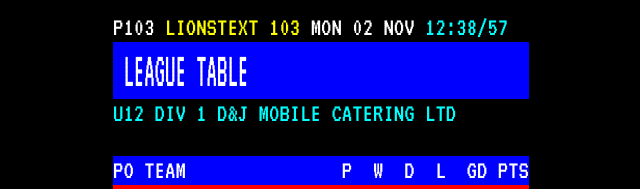
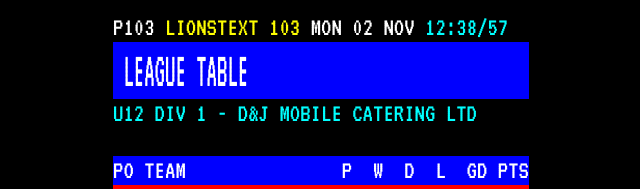
Before and after one commit to jammyguk/llafc, a plain HTML site: page index.html in a window 1280 px wide. Both pictures are taken after a click on the button "TABLE". Shown: the top 189 px of the page, without its empty margins (319-959 px from the left). Drawn offline with Linux system fonts and the light colour scheme.

Commit message:
Fix HTML structure and update league table title

```diff
--- a/index.html
+++ b/index.html
@@ -63,6 +63,11 @@ const lshort=(id,L)=>{
   const m=/^u(\d+)-div(\d+)$/i.exec(id)||/\bU(\d+)\s+DIV(?:ISION)?\s*(\d+)/i.exec(lname(L));
   return m?`U${m[1]} DIV ${m[2]}`:U(lname(L)||id);};
 const lorder=(id,L)=>{const m=/^U(\d+) DIV (\d+)$/.exec(lshort(id,L));return m?(+m[1])*1000+(+m[2]):1e9;};
+// Table page title: "U12 DIV 1 - D&J MOBILE CATERING LTD" (just "U12 DIV 2" when there is no sponsor).
+const ltitle=(id,L)=>{
+  const full=U(lname(L)), short=lshort(id,L);
+  const rest=full.replace(/^U\d+\s+DIV(?:ISION)?\s*\d+\s*[-:]?\s*/,"").trim();
+  return (rest&&rest!==full)?short+" - "+rest:short;};
 // Word-wrap text to a width, so long names run on to a second line instead of being cut off.
 function wrapText(t,w){const out=[];let line="";
   String(t).split(/\s+/).forEach(word=>{if(!word)return;
@@ -237,7 +242,7 @@ function page(p){
     });
   }
   if(p==103){
-    h+=dh("LEAGUE TABLE")+lines(LN,"c")+ln("");
+    h+=dh("LEAGUE TABLE")+lines(ltitle(STATE.league,RAW.leagues[STATE.league]),"c")+ln("");
     const hasGd=!(DATA.table[0]&&DATA.table[0].noGd);
     const nw=hasGd?17:21;
     h+=`<div class="ln band">${esc((rj("PO",2)+" "+"TEAM".padEnd(nw)+" "+rj("P",2)+" "+rj("W",2)+" "+rj("D",2)+" "+rj("L",2)+(hasGd?" "+rj("GD",3):"")+" "+rj("PTS",3)).padEnd(W))}</div>`;
```
